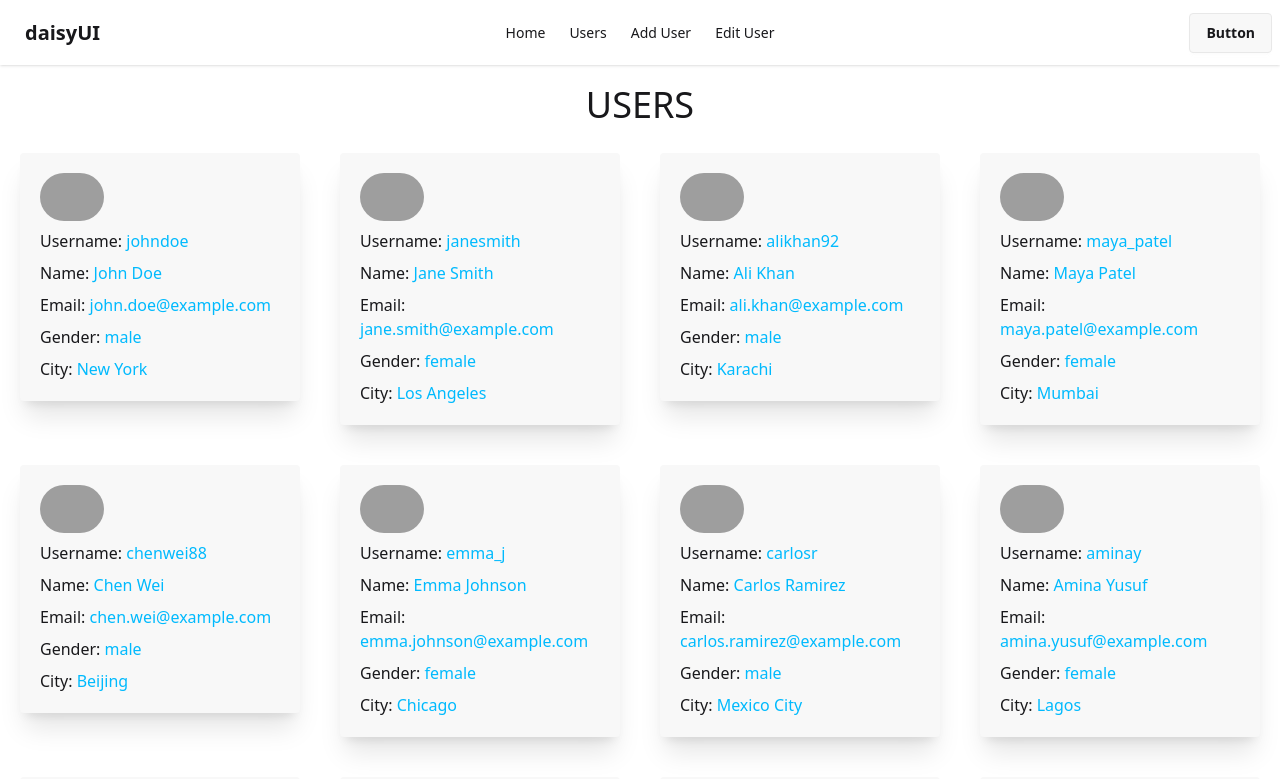
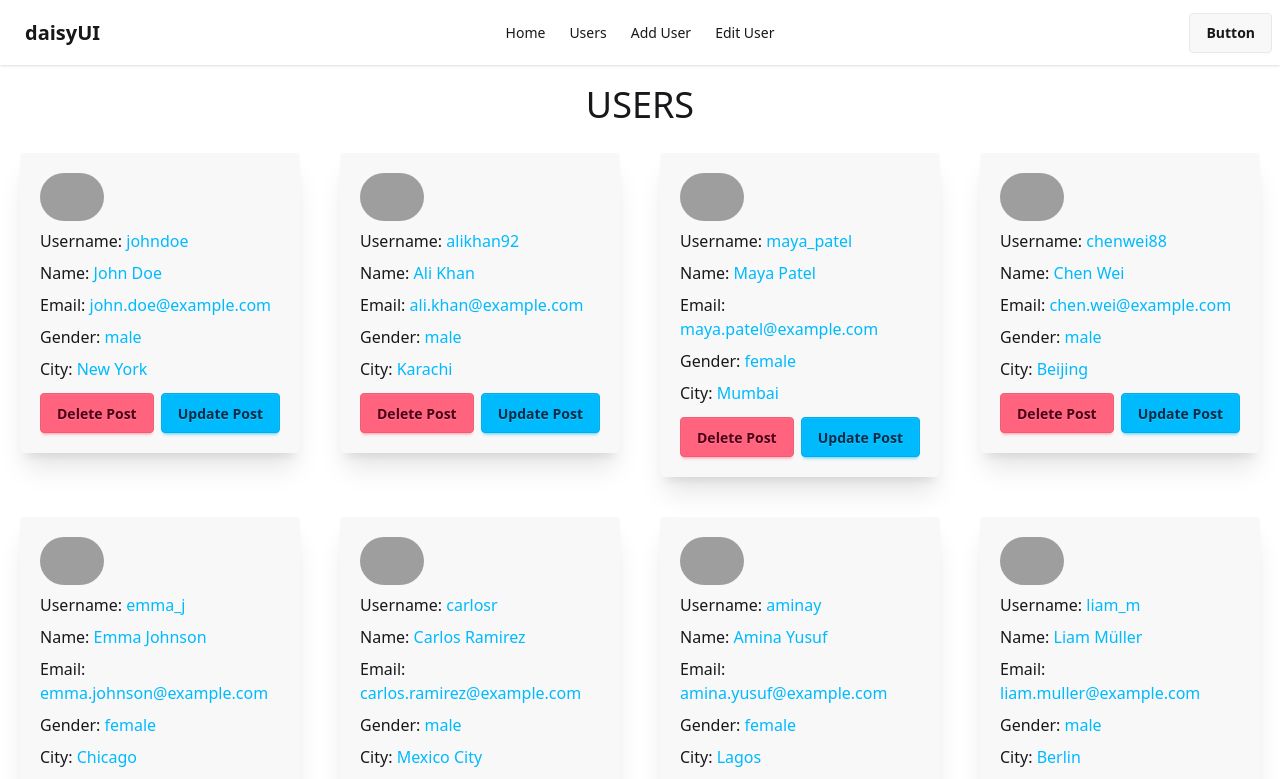
Before and after one commit to rubaiiyat/01-Redux, a React (Vite) app in the folder 08-Caching-in-RTK-Query/: page / in a window 1280 px wide. Shown: the top 779 px of the page. Built offline with nearby package versions, Linux system fonts and the light colour scheme; data requests are answered from the project's data file; grey boxes are pictures that could not be loaded.

Commit message:
add delete user in userapi and delete from users page

```diff
--- a/08-Caching-in-RTK-Query/db.json
+++ b/08-Caching-in-RTK-Query/db.json
@@ -20,15 +20,6 @@
       "gender": "male",
       "city": "New York",
       "isActive": true
-    },
-    {
-      "id": "2",
-      "name": "Jane Smith",
-      "username": "janesmith",
-      "mail": "jane.smith@example.com",
-      "gender": "female",
-      "city": "Los Angeles",
-      "isActive": false
     },
     {
       "id": "3",
@@ -101,22 +92,6 @@
       "gender": "female",
       "city": "Tokyo",
       "isActive": false
-    },
-    {
-      "id": "6f01",
-      "username": "rubaiyat",
-      "name": "Abir Rubaiyat",
-      "mail": "abirr1516@gmail.com",
-      "gender": "Male",
-      "city": "Bogra"
-    },
-    {
-      "id": "8f5a",
-      "username": "kojitod212",
-      "name": "Koji Tod",
-      "mail": "kojitod212@gmail.com",
-      "gender": "Female",
-      "city": "Dhaka"
     }
   ],
   "comments": [
--- a/08-Caching-in-RTK-Query/src/Components/Pages/Users.jsx
+++ b/08-Caching-in-RTK-Query/src/Components/Pages/Users.jsx
@@ -1,7 +1,20 @@
 import React from "react";
+import { useDeleteUserMutation } from "../../Redux/Features/User/UserApi";
 
 const Users = ({ user }) => {
   const { id, name, username, mail, gender, city, isActive } = user;
+
+  const [deleteUser] = useDeleteUserMutation();
+
+  const handleDeleteUser = async (id) => {
+    try {
+      await deleteUser(id);
+      alert("Delete User Successfully");
+    } catch (error) {
+      console.log(error);
+    }
+  };
+
   return (
     <div>
       <div className="space-y-2 bg-base-200 p-5 rounded m-5 shadow-xl">
@@ -25,6 +38,16 @@ const Users = ({ user }) => {
         <h1>
           City: <span className="text-info">{city}</span>
         </h1>
+
+        <div className="flex justify-between mt-3">
+          <button
+            onClick={() => handleDeleteUser(id)}
+            className="btn btn-error"
+          >
+            Delete Post
+          </button>
+          <button className="btn btn-info">Update Post</button>
+        </div>
       </div>
     </div>
   );
--- a/08-Caching-in-RTK-Query/src/Redux/Features/User/UserApi.js
+++ b/08-Caching-in-RTK-Query/src/Redux/Features/User/UserApi.js
@@ -18,7 +18,18 @@ export const UserApi = createApi({
       }),
       invalidatesTags: ["Users"],
     }),
+    deleteUser: builder.mutation({
+      query: (id) => ({
+        url: `/users/${id}`,
+        method: "DELETE",
+      }),
+      invalidatesTags: ["Users"],
+    }),
   }),
 });
 
-export const { useGetUsersQuery, useAddNewUserMutation } = UserApi;
+export const {
+  useGetUsersQuery,
+  useAddNewUserMutation,
+  useDeleteUserMutation,
+} = UserApi;
```
